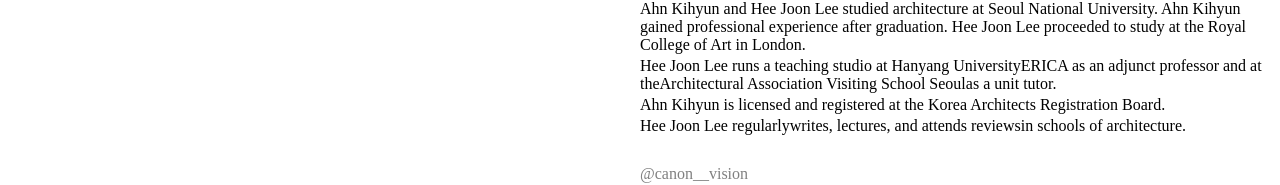
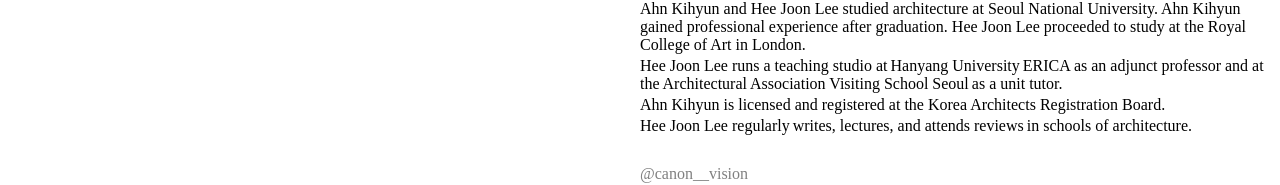
Before and after one commit to ddubbu/canon-vision, a Next.js app: page / in a window 1280 px wide. Shown: the part 317-502 px from the top of the page. Built offline with nearby package versions, Linux system fonts and the light colour scheme; a web font is replaced by a local one.

Commit message:
style(profile): PointerText hover 속성 추가

```diff
--- a/src/components/profile/index.styled.ts
+++ b/src/components/profile/index.styled.ts
@@ -24,5 +24,15 @@ export const Container = styled.div`
 `;
 
 export const SilverText = styled.div`
-	color: gray;
+	color: #808080;
 `;
+
+export const PointerText = styled.span`
+	cursor: pointer;
+	:hover {
+		color: #808080;
+	}
+
+	/* fyi. 좌우 여백 */
+	margin: 0 3px;
+`;
--- a/src/components/profile/index.tsx
+++ b/src/components/profile/index.tsx
@@ -44,37 +44,34 @@ const Profile: React.FC = () => {
 				Ahn Kihyun and Hee Joon Lee studied architecture at Seoul National University. Ahn Kihyun gained professional
 				experience after graduation. Hee Joon Lee proceeded to study at the Royal College of Art in London.
 				<ParagraphSpacing />
-				Hee Joon Lee runs a teaching studio at{' '}
-				<span
-					style={{ cursor: 'pointer' }}
+				Hee Joon Lee runs a teaching studio at
+				<Styled.PointerText
 					onClick={() => {
 						handleRouter(LINK.instagram_studioheejoonlee);
 					}}
 				>
 					Hanyang University
-				</span>
+				</Styled.PointerText>
 				ERICA as an adjunct professor and at the
-				<span
-					style={{ cursor: 'pointer' }}
+				<Styled.PointerText
 					onClick={() => {
 						handleRouter(LINK.instagram_studio_ko_lee);
 					}}
 				>
 					Architectural Association Visiting School Seoul
-				</span>
+				</Styled.PointerText>
 				as a unit tutor.
 				<ParagraphSpacing />
 				Ahn Kihyun is licensed and registered at the Korea Architects Registration Board.
 				<ParagraphSpacing />
 				Hee Joon Lee regularly
-				<span
-					style={{ cursor: 'pointer' }}
+				<Styled.PointerText
 					onClick={() => {
 						handleRouter(LINK.instagram_heejoonlee_publications);
 					}}
 				>
 					writes, lectures, and attends reviews
-				</span>
+				</Styled.PointerText>
 				in schools of architecture.
 				<Spacing size={30} />
 				<Styled.SilverText
```
